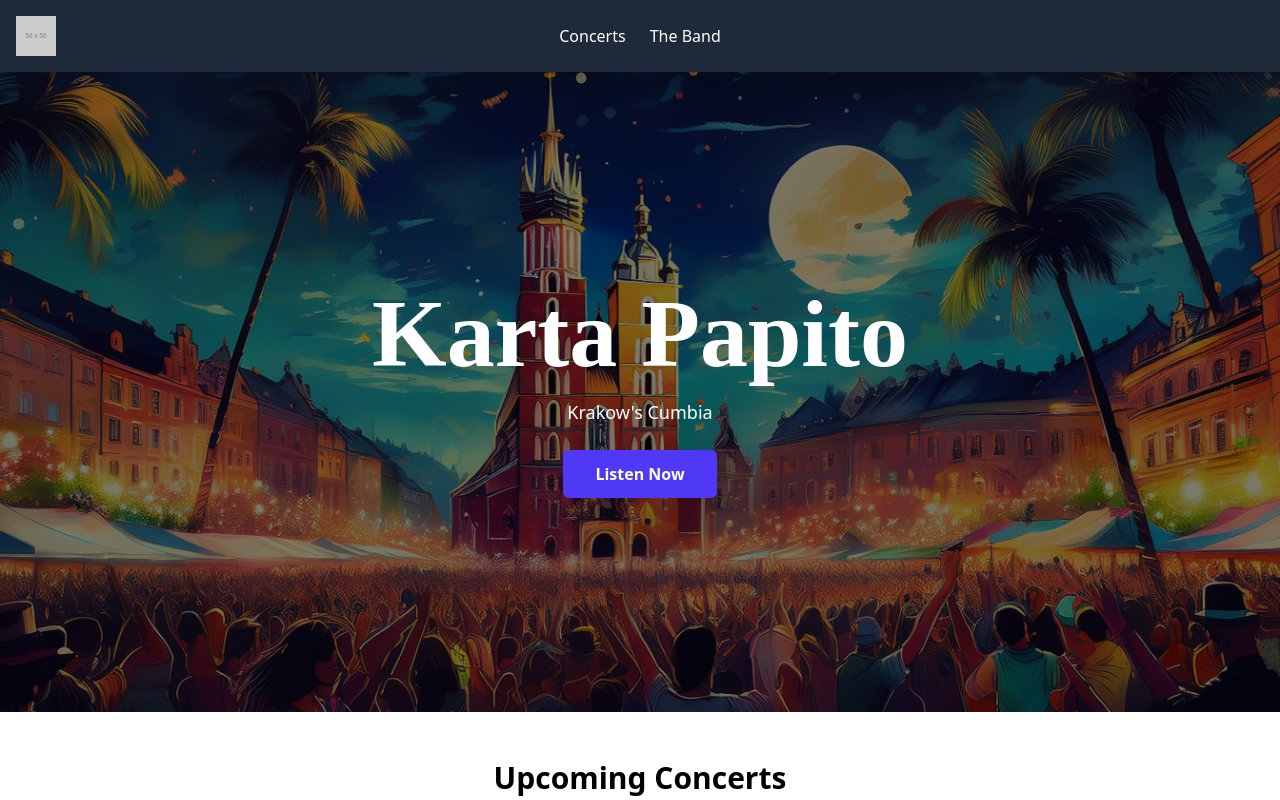
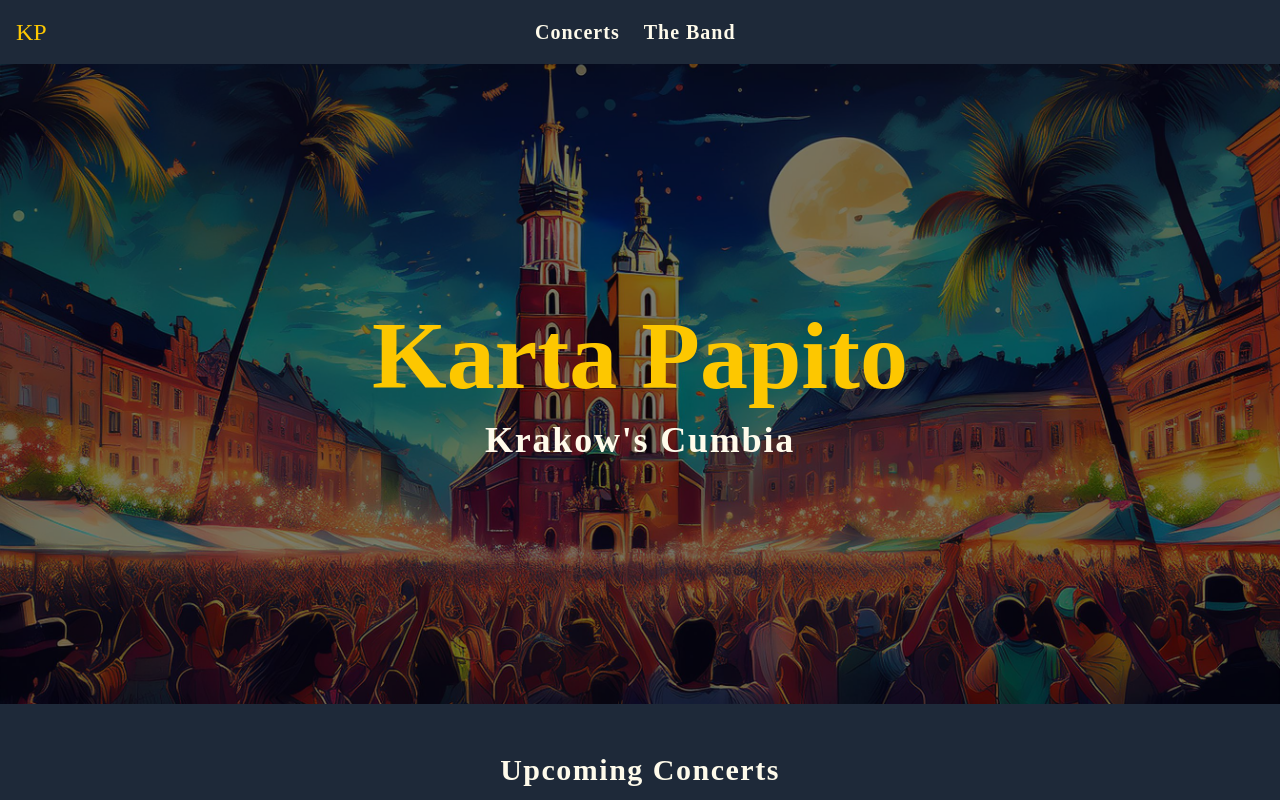
Before and after one commit to saav0004/karta-papito, a website: page index.html in a window 1280 px wide. Shown: the top 800 px of the page. Drawn offline with Linux system fonts and the light colour scheme; placeholder pictures from the web are drawn by us.

Commit message:
add fonts and change colours

```diff
--- a/index.html
+++ b/index.html
@@ -8,30 +8,32 @@
     <link rel="stylesheet" href="./src/fonts.css" />
   </head>
   <body>
-    <div class="bg-white h-full flex flex-col">
+    <div class="h-full flex flex-col">
       <!-- Navbar -->
       <header>
         <nav class="bg-gray-800 p-4 relative">
           <div class="container mx-auto flex items-center justify-between">
             <!-- Logo on the top left for large screen -->
             <div class="flex-shrink-0 hidden sm:block">
-              <img
-                src="https://placehold.co/50x50"
-                alt="Band Logo"
-                class="h-10 w-10"
-              />
+              <h3 class="custom-font text-2xl text-yellow-400">KP</h3>
             </div>
 
             <!-- Centered Navigation Menu for larger screens -->
             <div class="hidden sm:flex flex-grow justify-center">
               <ul class="flex space-x-6">
                 <li>
-                  <a href="#concerts" class="text-white hover:text-gray-300">
+                  <a
+                    href="#concerts"
+                    class="custom-font-text text-xl font-bold text-amber-50 hover:text-gray-300"
+                  >
                     Concerts
                   </a>
                 </li>
                 <li>
-                  <a href="#" class="text-white hover:text-gray-300">
+                  <a
+                    href="#"
+                    class="custom-font-text text-xl font-bold text-amber-50 hover:text-gray-300"
+                  >
                     The Band
                   </a>
                 </li>
@@ -45,12 +47,10 @@
           <!-- Mobile Version -->
           <div class="sm:hidden flex flex-col items-center">
             <!-- Logo centered for mobile -->
-            <div class="flex-shrink-0 mb-4">
-              <img
-                src="https://placehold.co/50x50"
-                alt="Band Logo"
-                class="h-10 w-10"
-              />
+            <div
+              class="custom-font text-base flex-shrink-0 mb-4 text-yellow-400"
+            >
+              <h3>KP</h3>
             </div>
 
             <!-- Mobile Menu (visible on mobile screens) -->
@@ -83,23 +83,33 @@
         <div class="absolute inset-0 bg-black opacity-50"></div>
         <!-- Dark overlay -->
         <div class="relative z-10 text-center text-white px-6">
-          <h1 class="custom-font text-5xl font-bold sm:text-8xl">
+          <h1
+            class="custom-font text-5xl font-bold sm:text-8xl text-yellow-400"
+          >
             Karta Papito
           </h1>
-          <h2 class="mt-4 text-lg">Krakow's Cumbia</h2>
-          <a
+          <h2
+            class="custom-font-text mt-4 font-bold text-amber-50 sm:text-4xl text-2xl"
+          >
+            Krakow's Cumbia
+          </h2>
+          <!-- <a
             href="#concerts"
             class="mt-6 inline-block px-8 py-3 bg-indigo-600 text-white font-semibold rounded-md hover:bg-indigo-700 transition"
           >
             Listen Now
-          </a>
+          </a> -->
         </div>
       </main>
 
       <!-- Concerts Section -->
-      <section id="concerts" class="py-12 bg-white">
+      <section id="concerts" class="py-12 bg-gray-800">
         <div class="container mx-auto px-4">
-          <h2 class="text-3xl font-bold text-center mb-8">Upcoming Concerts</h2>
+          <h2
+            class="custom-font-text text-3xl text-amber-50 font-bold text-center mb-8"
+          >
+            Upcoming Concerts
+          </h2>
 
           <ul class="max-w-3xl mx-auto space-y-4">
             <!-- Krakow -->
--- a/src/fonts.css
+++ b/src/fonts.css
@@ -1,3 +1,8 @@
 .custom-font {
   font-family: "Magiel-Black";
 }
+
+.custom-font-text {
+  font-family: "Rewir-Light";
+  letter-spacing: 0.05em;
+}
```
Also changed, not shown: src/assets/fonts/Rewir-Light.ttf (added), src/assets/fonts/Rewir-Light.woff (added), src/output.css.
